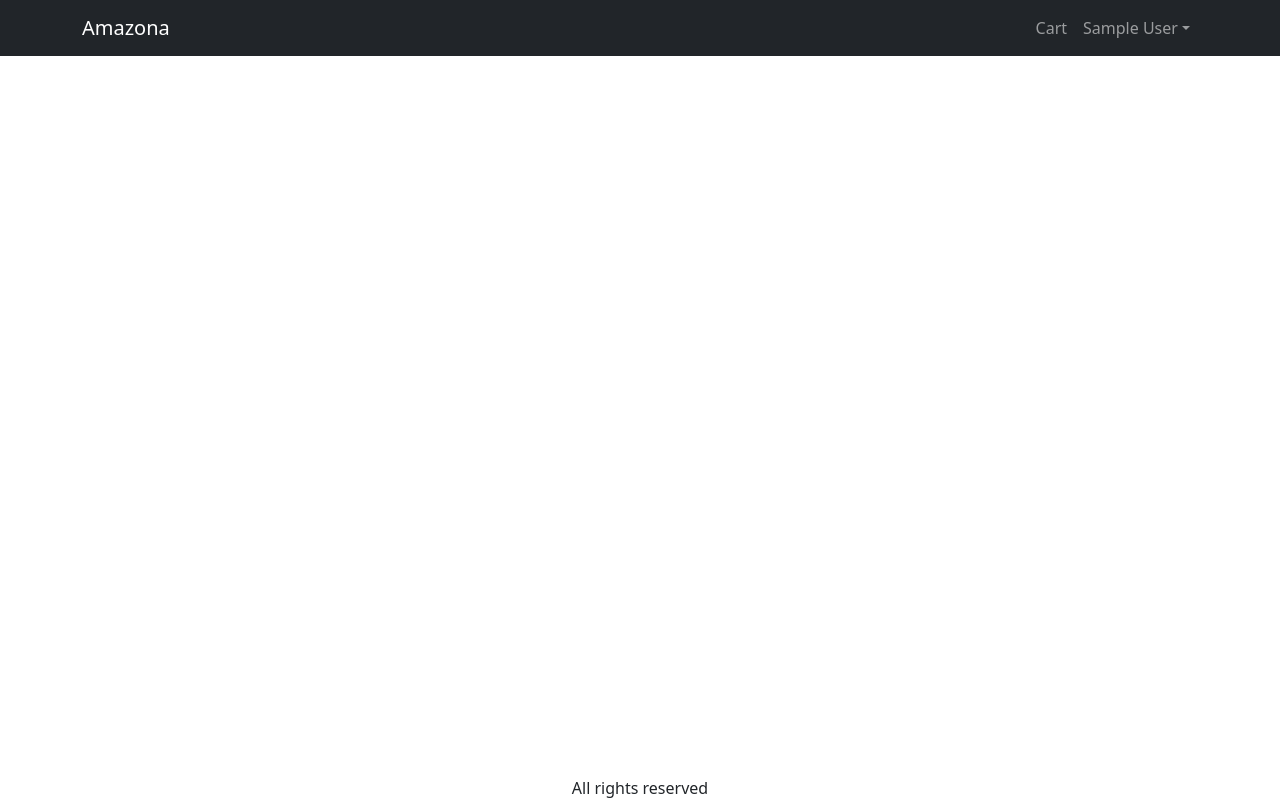
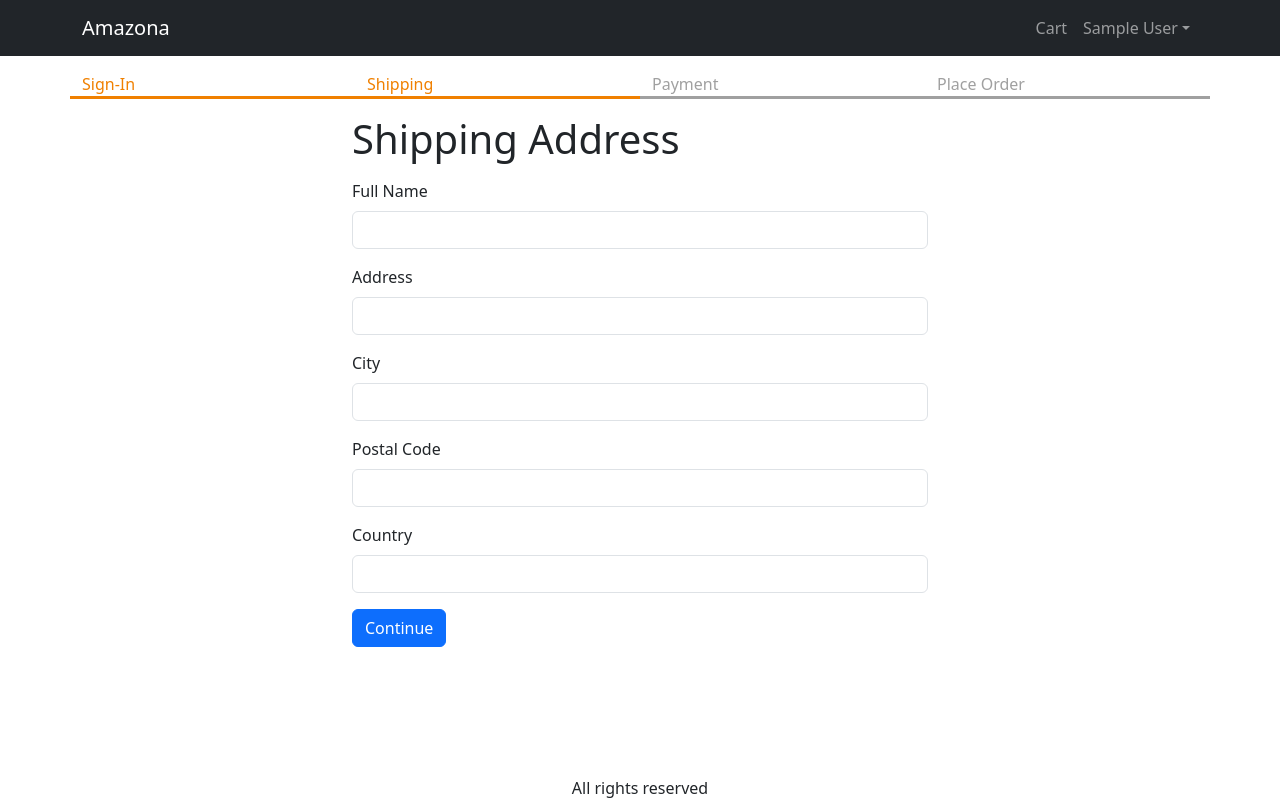
Before and after one commit to meerahmed/mern-amazona, a React (Create React App) app in the folder frontend/: page /shipping in a window 1280 px wide. Built offline with nearby package versions, Linux system fonts and the light colour scheme; sample sign-in values are in the browser's storage; the HTML template or start-up script is replaced by a standard one.

Commit message:
Complete Shipping Addresh component

```diff
--- a/frontend/src/App.js
+++ b/frontend/src/App.js
@@ -13,13 +13,17 @@
 import { Store } from './Store';
 import CartScreen from './screens/CartScreen';
 import SigninScreen from './screens/SigninScreen';
+import ShippingAddressScreen from './screens/ShippingAddressScreen';
 function App() {
   const { state, dispatch: ctxDispatch } = useContext(Store);
   const { cart, userInfo } = state;
   console.log(state);
   const signOutHandler = () => {
     ctxDispatch({ type: 'USER_SIGNOUT' });
+    ctxDispatch({ type: 'CLEAR_CART' });
     localStorage.removeItem('userInfo');
+    localStorage.removeItem('cartItems');
+    localStorage.removeItem('shippingAddress');
   };
   return (
     <BrowserRouter>
@@ -77,9 +81,12 @@
           <Container className="mt-3">
             <Routes>
               <Route path="/product/:slug" element={<ProductScreen />} />
-              <Route path="/" element={<HomeScreen />} />
+
               <Route path="/cart" element={<CartScreen />} />
               <Route path="/signin" element={<SigninScreen />} />
+              <Route path="/shipping" element={<ShippingAddressScreen />} />
+              {/* <Route path="/payment" element={<ShippingAddressScreen />} /> */}
+              <Route path="/" element={<HomeScreen />} />
             </Routes>
           </Container>
         </main>
--- a/frontend/src/Store.js
+++ b/frontend/src/Store.js
@@ -9,6 +9,9 @@
     cartItems: localStorage.getItem('cartItems')
       ? JSON.parse(localStorage.getItem('cartItems'))
       : [],
+    shippingAddress: localStorage.getItem('shippingAddress')
+      ? JSON.parse(localStorage.getItem('shippingAddress'))
+      : {},
   },
 };
 
@@ -29,17 +32,35 @@
     case 'REMOVE_CART_ITEM': {
       const removeItem = action.payload;
       const cartItems = state.cart.cartItems.filter(
-        (item) => item._id != removeItem._id
+        (item) => item._id !== removeItem._id
       );
       localStorage.setItem('cartItems', JSON.stringify(cartItems));
       return { ...state, cart: { ...state.cart, cartItems } };
+    }
+    case 'CLEAR_CART': {
+      return { ...state, cart: { ...state.cart, cartItems: [] } };
     }
     case 'USER_SIGNIN': {
       return { ...state, userInfo: action.payload };
     }
     case 'USER_SIGNOUT': {
-      return { ...state, userInfo: null };
+      return {
+        ...state,
+        userInfo: null,
+        cart: {
+          ...state.cart,
+          shippingAddress: {},
+        },
+      };
     }
+    case 'SAVE_SHIPPING_ADDRESS':
+      return {
+        ...state,
+        cart: {
+          ...state.cart,
+          shippingAddress: action.payload,
+        },
+      };
     default:
       return state;
   }
--- /dev/null
+++ b/frontend/src/components/CheckoutSteps.js
@@ -0,0 +1,13 @@
+import React from 'react';
+import Col from 'react-bootstrap/Col';
+import Row from 'react-bootstrap/Row';
+export default function CheckoutSteps(props) {
+  return (
+    <Row className="checkout-steps">
+      <Col className={props.step1 ? 'active' : ''}>Sign-In</Col>
+      <Col className={props.step2 ? 'active' : ''}>Shipping</Col>
+      <Col className={props.step3 ? 'active' : ''}>Payment</Col>
+      <Col className={props.step4 ? 'active' : ''}>Place Order</Col>
+    </Row>
+  );
+}
--- a/frontend/src/index.css
+++ b/frontend/src/index.css
@@ -58,5 +58,14 @@
 
 .small-container {
   align-items: center;
-  max-width: 600px;
+  max-width: 600px !important;
 }
+
+.checkout-steps > div {
+  border-bottom: 0.2rem solid #a0a0a0;
+  color: #a0a0a0;
+}
+.checkout-steps > div.active {
+  border-bottom: 0.2rem solid #f08000;
+  color: #f08000;
+}
--- /dev/null
+++ b/frontend/src/screens/ShippingAddressScreen.js
@@ -0,0 +1,112 @@
+import React, { useContext, useEffect, useState } from 'react';
+import { Helmet } from 'react-helmet-async';
+
+import Form from 'react-bootstrap/Form';
+import { Store } from '../Store';
+import { useNavigate } from 'react-router-dom';
+import Button from 'react-bootstrap/Button';
+import CheckoutSteps from '../components/CheckoutSteps';
+
+export default function ShippingAddressScreen() {
+  const { state, dispatch: ctxDispatch } = useContext(Store);
+  const {
+    userInfo,
+    cart: { shippingAddress },
+  } = state;
+  const navigate = useNavigate();
+  const [fullName, setFullName] = useState(shippingAddress.fullName || '');
+  const [address, setAddress] = useState(shippingAddress.address || '');
+  const [city, setCity] = useState(shippingAddress.city || '');
+  const [postalCode, setPostalCode] = useState(
+    shippingAddress.postalCode || ''
+  );
+  const [country, setCountry] = useState(shippingAddress.country || '');
+  useEffect(() => {
+    if (!userInfo) {
+      navigate('/signin?redirect=/shipping');
+    }
+  }, [navigate, userInfo]);
+
+  const submitHandler = (e) => {
+    e.preventDefault();
+    ctxDispatch({
+      type: 'SAVE_SHIPPING_ADDRESS',
+      payload: {
+        fullName,
+        address,
+        city,
+        postalCode,
+        country,
+      },
+    });
+    localStorage.setItem(
+      'shippingAddress',
+      JSON.stringify({
+        fullName,
+        address,
+        city,
+        postalCode,
+        country,
+      })
+    );
+    navigate('/payment');
+  };
+  return (
+    <div>
+      <Helmet>
+        <title>Shipping Address</title>
+      </Helmet>
+      <CheckoutSteps step1 step2></CheckoutSteps>
+      <div className="container small-container">
+        <h1 className="my-3">Shipping Address</h1>
+        <Form onSubmit={submitHandler}>
+          <Form.Group className="mb-3" controlId="fullName">
+            <Form.Label>Full Name</Form.Label>
+            <Form.Control
+              value={fullName}
+              onChange={(e) => setFullName(e.target.value)}
+              required
+            />
+          </Form.Group>
+          <Form.Group className="mb-3" controlId="address">
+            <Form.Label>Address</Form.Label>
+            <Form.Control
+              value={address}
+              onChange={(e) => setAddress(e.target.value)}
+              required
+            />
+          </Form.Group>
+          <Form.Group className="mb-3" controlId="city">
+            <Form.Label>City</Form.Label>
+            <Form.Control
+              value={city}
+              onChange={(e) => setCity(e.target.value)}
+              required
+            />
+          </Form.Group>
+          <Form.Group className="mb-3" controlId="postalCode">
+            <Form.Label>Postal Code</Form.Label>
+            <Form.Control
+              value={postalCode}
+              onChange={(e) => setPostalCode(e.target.value)}
+              required
+            />
+          </Form.Group>
+          <Form.Group className="mb-3" controlId="country">
+            <Form.Label>Country</Form.Label>
+            <Form.Control
+              value={country}
+              onChange={(e) => setCountry(e.target.value)}
+              required
+            />
+          </Form.Group>
+          <div className="mb-3">
+            <Button variant="primary" type="submit">
+              Continue
+            </Button>
+          </div>
+        </Form>
+      </div>
+    </div>
+  );
+}
--- a/frontend/src/screens/SigninScreen.js
+++ b/frontend/src/screens/SigninScreen.js
@@ -37,6 +37,7 @@
 
   useEffect(() => {
     if (userInfo) {
+      console.log('i am here');
       navigate(redirect);
     }
   }, [navigate, userInfo, redirect]);
```
Also changed, not shown: 1 other file (tests, documents, lock files or other folders).
